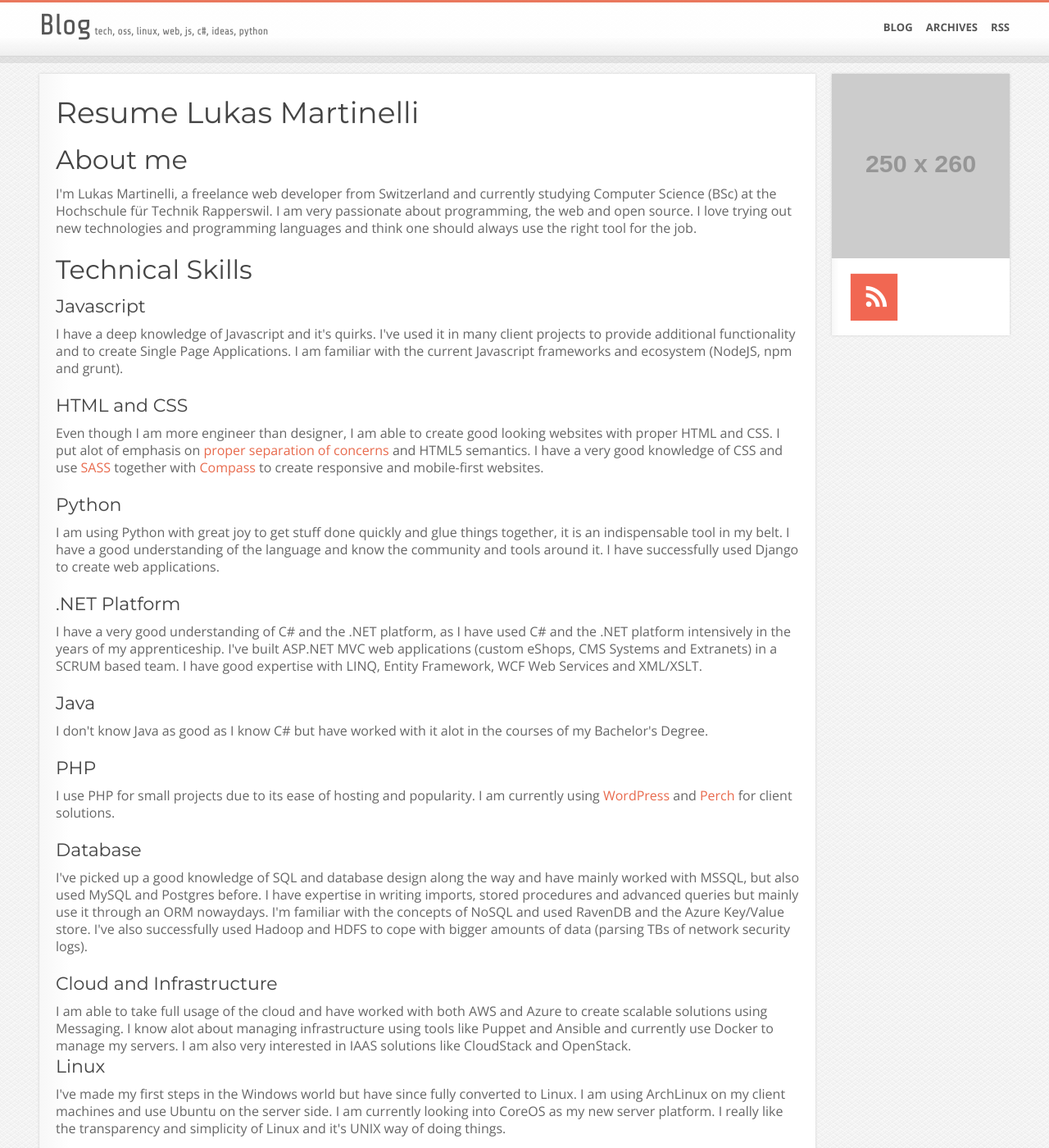
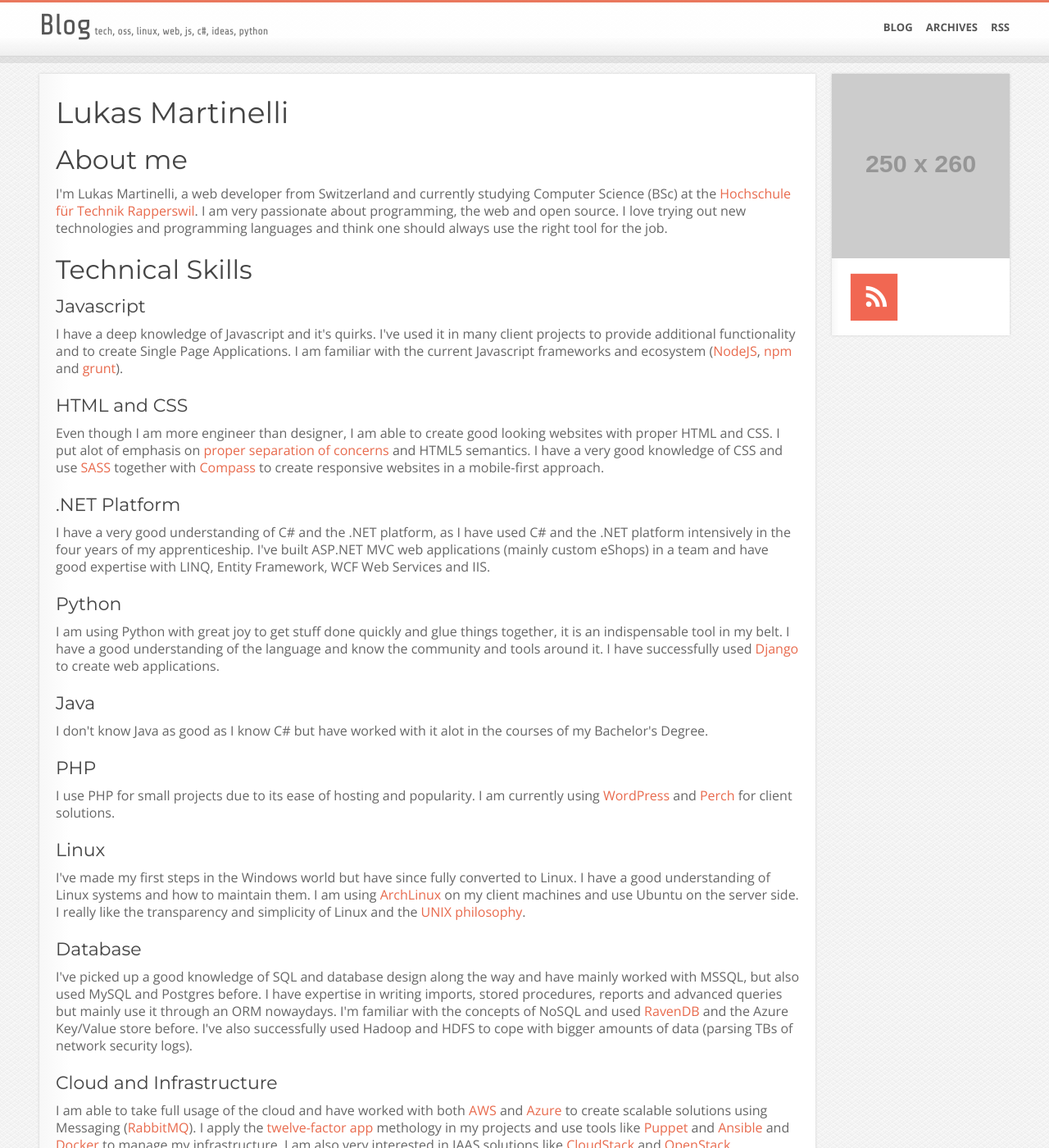
Before and after one commit to lukasmartinelli/lukasmartinelli.github.io, a Jekyll site: the page built from cv.html, in a window 1280 px wide and 1400 px high. Shown: the whole window at 82% size. Built offline with Jekyll 4.4.1, drawn with Linux system fonts in a browser that asks for light colours; Markdown is read by kramdown in place of the engine named in the settings; some of the changed text lies outside the part shown.

Commit message:
Added cpe to education and added links

```diff
--- a/cv.html
+++ b/cv.html
@@ -5,28 +5,38 @@
 
 <article class="cv">
     <header>
-        <h1>Resume Lukas Martinelli</h1>
+        <h1>Lukas Martinelli</h1>
     </header>
     <div class="content">
         <h2>About me</h2>
-        <p>I'm Lukas Martinelli, a freelance web developer from Switzerland and currently studying Computer Science (BSc) at the Hochschule für Technik Rapperswil.
+        <p>I'm Lukas Martinelli, a web developer from Switzerland and currently studying Computer Science (BSc) at the
+          <a href="https://www.hsr.ch">Hochschule für Technik Rapperswil</a>.
         I am very passionate about programming, the web and open source. I love trying out new technologies and programming languages and
         think one should always use the right tool for the job.
         </p>
 
         <h2>Technical Skills</h2>
+
         <h3>Javascript</h3>
         <p>
-            I have a deep knowledge of Javascript and it's quirks. I've used it in many client projects to provide
-            additional functionality and to create Single Page Applications.
-            I am familiar with the current Javascript frameworks and ecosystem (NodeJS, npm and grunt).
+        I have a deep knowledge of Javascript and it's quirks. I've used it in many client projects to provide
+        additional functionality and to create Single Page Applications.
+        I am familiar with the current Javascript frameworks and ecosystem (<a href="http://nodejs.org/">NodeJS</a>,
+        <a href="https://www.npmjs.org/">npm</a> and <a href="http://gruntjs.com/">grunt</a>).
         </p>
 
         <h3>HTML and CSS</h3>
         <p>
         Even though I am more engineer than designer, I am able to create good looking websites with proper HTML and CSS.
         I put alot of emphasis on <a href="https://smacss.com/">proper separation of concerns</a> and HTML5 semantics.
-        I have a very good knowledge of CSS and use <a href="http://sass-lang.com/">SASS</a> together with <a href="http://compass-style.org/">Compass</a> to create responsive and mobile-first websites.
+        I have a very good knowledge of CSS and use <a href="http://sass-lang.com/">SASS</a> together with <a href="http://compass-style.org/">Compass</a> to create responsive websites in a mobile-first approach.
+        </p>
+
+        <h3>.NET Platform</h3>
+        <p>
+        I have a very good understanding of C# and the .NET platform, as I have used C# and the .NET platform
+        intensively in the four years of my apprenticeship. I've built ASP.NET MVC web applications (mainly custom eShops)
+        in a team and have good expertise with LINQ, Entity Framework, WCF Web Services and IIS.
         </p>
 
         <h3>Python</h3>
@@ -34,14 +44,7 @@
         I am using Python with great joy to get stuff done quickly and glue things together, it
         is an indispensable tool in my belt.
         I have a good understanding of the language and know the community and tools around it.
-        I have successfully used Django to create web applications.
-        </p>
-
-        <h3>.NET Platform</h3>
-        <p>
-        I have a very good understanding of C# and the .NET platform, as I have used C# and the .NET platform
-        intensively in the years of my apprenticeship. I've built ASP.NET MVC web applications (custom eShops, CMS Systems and Extranets)
-        in a SCRUM based team. I have good expertise with LINQ, Entity Framework, WCF Web Services and XML/XSLT.
+        I have successfully used <a href="https://www.djangoproject.com/">Django</a> to create web applications.
         </p>
 
         <h3>Java</h3>
@@ -56,25 +59,33 @@
         and <a href="http://grabaperch.com/">Perch</a> for client solutions.
         </p>
 
+        <h3>Linux</h3>
+        <p>
+        I've made my first steps in the Windows world but have since fully converted to Linux.
+        I have a good understanding of Linux systems and how to maintain them.
+        I am using <a href="https://www.archlinux.org/">ArchLinux</a> on my client machines and use Ubuntu on the server side.
+        I really like the transparency and simplicity of Linux and the
+        <a href="http://www.faqs.org/docs/artu/ch01s06.html">UNIX philosophy</a>.
+        </p>
+
         <h3>Database</h3>
         <p>
-        I've picked up a good knowledge of SQL and database design along the way and have mainly worked with MSSQL, but also used MySQL and Postgres before.
-        I have expertise in writing imports, stored procedures and advanced queries but mainly use it through an ORM nowaydays.
-        I'm familiar with the concepts of NoSQL and used RavenDB and the Azure Key/Value store.
+        I've picked up a good knowledge of SQL and database design along the way and have mainly worked with MSSQL,
+        but also used MySQL and Postgres before.
+        I have expertise in writing imports, stored procedures, reports and advanced queries but mainly use it through an ORM nowaydays.
+        I'm familiar with the concepts of NoSQL and used <a href="http://ravendb.net/">RavenDB</a> and the Azure Key/Value store before.
         I've also successfully used Hadoop and HDFS to cope with bigger amounts of data (parsing TBs of network security logs).
         </p>
 
         <h3>Cloud and Infrastructure</h3>
-        I am able to take full usage of the cloud and have worked with both AWS and Azure to create scalable solutions using Messaging.
-        I know alot about managing infrastructure using tools like Puppet and Ansible and currently use Docker to manage my servers.
-        I am also very interested in IAAS solutions like CloudStack and OpenStack.
-
-        <h3>Linux</h3>
-        <p>
-        I've made my first steps in the Windows world but have since fully converted to Linux. I am using ArchLinux on my
-        client machines and use Ubuntu on the server side. I am currently looking into CoreOS as my new server platform.
-        I really like the transparency and simplicity of Linux and it's UNIX way of doing things.
-        </p>
+        I am able to take full usage of the cloud and have worked with both <a href="http://aws.amazon.com/">AWS</a> and
+        <a href="https://azure.microsoft.com/en-us/">Azure</a>
+        to create scalable solutions using Messaging (<a href="http://www.rabbitmq.com/">RabbitMQ</a>).
+        I apply the <a href="http://12factor.net/">twelve-factor app</a> methology in my projects and use
+        tools like <a href="http://puppetlabs.com/">Puppet</a> and
+        <a href="http://www.ansible.com/home">Ansible</a> and <a href="https://www.docker.com/">Docker</a> to manage my infrastructure.
+        I am also very interested in IAAS solutions like <a href="http://cloudstack.apache.org/">CloudStack</a>
+        and <a href="http://www.openstack.org/">OpenStack</a>.
 
         <h2>Education</h2>
 
@@ -90,8 +101,26 @@
 		      <p>
               <img src="/img/hsr.gif" />
               I am currently studying Computer Science at the
-              <a href="https://www.hsr.ch">Hochschule für Technik Rapperswil</a>
+              <a href="https://www.hsr.ch">Hochschule für Technik Rapperswil</a>.
               </p>
+		    </div>
+		  </li>
+		  <li class='education'>
+		    <input class='radio' id='education-cpe' name='educations' type='radio'>
+		    <div class="relative">
+		      <label for='education-cpe'>Cambridge Certificate of Proficiency in English</label>
+		      <span class='date'>2012</span>
+		      <span class='circle'></span>
+		    </div>
+		    <div class='content'>
+		      <p>
+                  <img src="/img/cpe.png" />
+                  With the help of a great english teacher and friend I was able to
+                  pass the <a href="http://en.wikipedia.org/wiki/Cambridge_English:_Proficiency_%28CPE%29">CPE</a>
+                  (after I've completed the <a href="http://en.wikipedia.org/wiki/Cambridge_English:_First_%28FCE%29">FCE</a>
+                  and <a href="http://en.wikipedia.org/wiki/Cambridge_English:_Advanced_%28CAE%29">CAE</a> in previous years).
+                  I love English and it is my technical language of choice.
+		      </p>
 		    </div>
 		  </li>
 		  <li class='education'>
@@ -124,8 +154,8 @@
               I completed my apprenticeship at <a href="">Online Consulting</a>with
               the VET Diploma in Information Technology (with focus on application
               development).
-              My diploma thesis was about creating offline first web applications
-              with JavaScript.
+              My diploma thesis was an evaluation and proof-of-concept of a web application that can be used offline and online
+              with the help of HTML5 file storage.
               </p>
 		    </div>
 		  </li>
@@ -224,7 +253,10 @@
         <a class="gallery" href="https://github.com/lukasmartinelli/cuckoodrive"><img style="float:left;" src="/media/opensource/cuckoodrive.png"/></a>
         <p>
         <a href="https://github.com/lukasmartinelli/cuckoodrive">Cuckoo Drive</a> is an
-        <a href="http://lukasmartinelli.ch/idea/2014/03/11/using-the-cloud-storages-as-one-big-encrypted-disk.html">idea for an aggregated file system of public cloud storages</a> that I am developing in Python with the help of pyfilesystem.
+        <a href="http://lukasmartinelli.ch/idea/2014/03/11/using-the-cloud-storages-as-one-big-encrypted-disk.html">idea for an aggregated file system of public cloud storages</a> that I am developing in Python with the help of
+        <a href="https://code.google.com/p/pyfilesystem/">pyfilesystem</a>.
+        I wrote several blog posts about it and I am very interested in cloud storage and
+        methods to make them more secure and avoid vendor lock-in.
         </p>
         <br clear="all"/>
 
```
Also changed, not shown: other parts of cv.html (+7 -7 lines), img/cpe.png (added).
